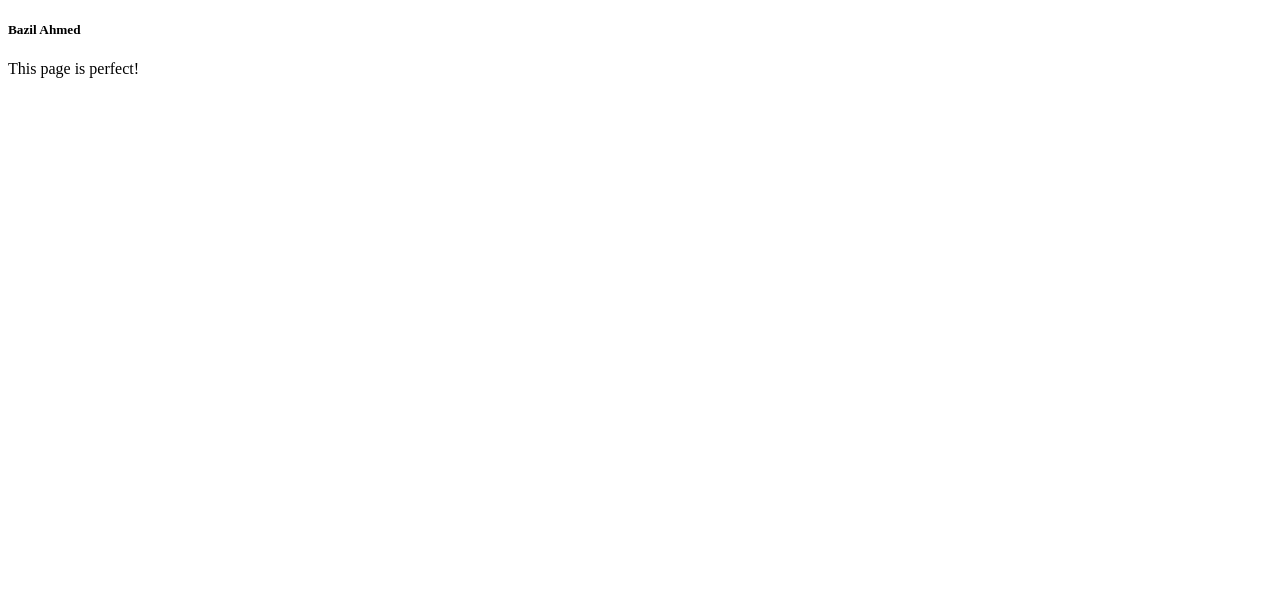
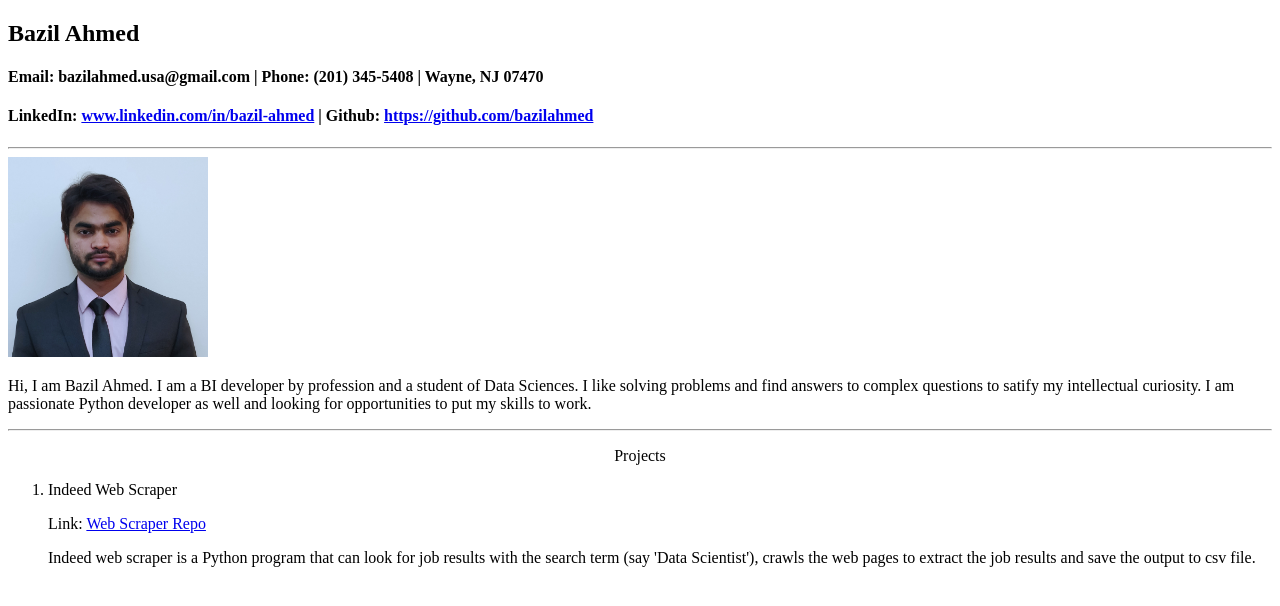
Before and after one commit to bazilahmed/bazilahmed.github.io, a plain HTML site: page bio.html in a window 1280 px wide. Drawn offline with Linux system fonts and the light colour scheme.

Commit message:
added more code

```diff
--- a/bio.html
+++ b/bio.html
@@ -2,12 +2,28 @@
 <html>
 
 <head>
-    <title>Bazil Ahmed Business Intelligence Lead Developer</title>
-    <h5>Bazil Ahmed</h5>
+    <title>Bazil Ahmed's Profile</title>
+    <h2>Bazil Ahmed</h2>
+    <h4>Email: bazilahmed.usa@gmail.com | Phone: (201) 345-5408 | Wayne, NJ 07470</h4>
+    <h4>LinkedIn: <a href="https://www.linkedin.com/in/bazil-ahmed">www.linkedin.com/in/bazil-ahmed</a> | Github: <a href="https://github.com/bazilahmed">https://github.com/bazilahmed</a></h4>
+    <hr>
 </head>
+    <img src="Professional_Pic.jpg" alt="Profile Pic" height="200" width="200">
+    <p>
 
+    </p>
 <body>
-    <p>This page is perfect!</p>
+    <p>Hi, I am Bazil Ahmed. I am a BI developer by profession and a student of Data Sciences. I like solving problems and find answers to complex questions to satify my intellectual curiosity. I am passionate Python developer as well and looking for opportunities to put my skills to work.</p>
+    <hr>
+    <p align="center">Projects</p>
+    <ol>
+        <li>Indeed Web Scraper</li>
+        <p>Link: <a href="https://github.com/bazilahmed/python-wonders/tree/master/api_scraper">Web Scraper Repo</a></p>
+        <p>Indeed web scraper is a Python program that can look for job results with the
+            search term (say 'Data Scientist'), crawls the web pages to extract the
+            job results and save the output to csv file.
+        </p>
+    </ol>
 </bodY>
 
 
```
Also changed, not shown: Professional_Pic.jpg (added).
